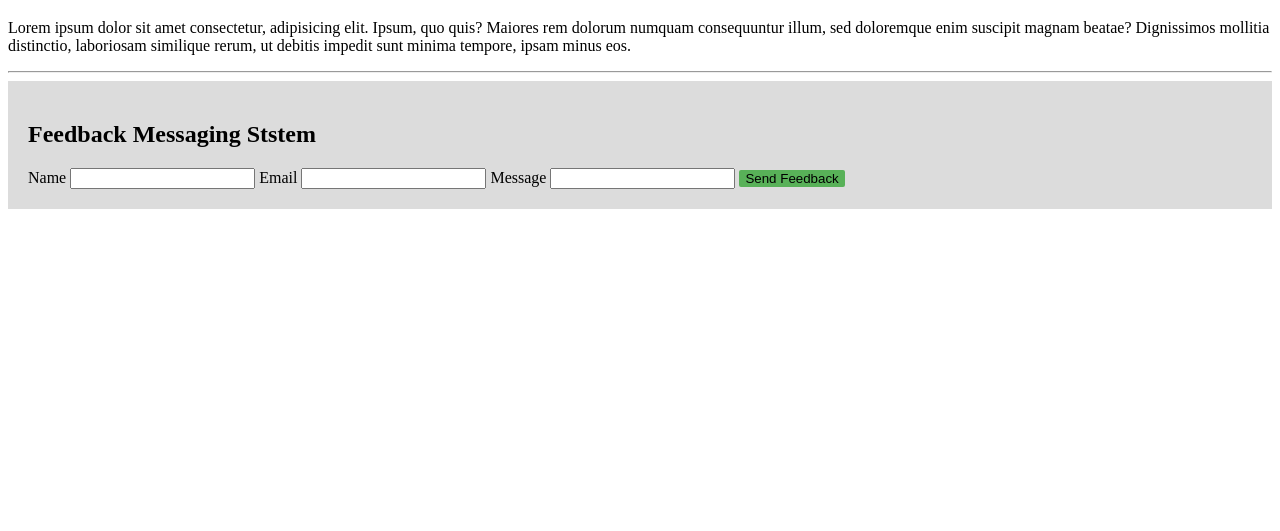
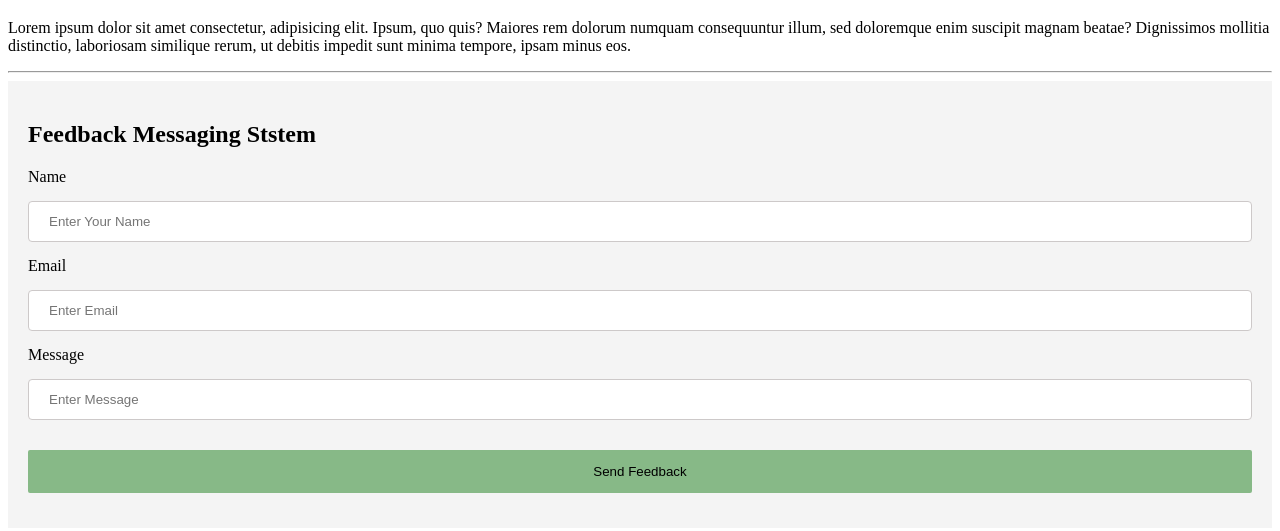
Before and after one commit to Gokulcasper/CSS-Forms-Task, a plain HTML site: page index.html in a window 1280 px wide. Shown: the part 61-592 px from the top of the page. Drawn offline with Linux system fonts and the light colour scheme.

Commit message:
Learned CSS Forms

```diff
--- a/index.html
+++ b/index.html
@@ -20,15 +20,15 @@
 
                 <!--Name-->
                 <label for="name">Name</label>
-                <input type="text" name="Name">
+                <input type="text" name="Name" placeholder="Enter Your Name" required>
 
                 <!--Email-->
                 <label for="email">Email</label>
-                <input type="text" name="Email">
+                <input type="text" name="Email" placeholder="Enter Email" required>
 
                 <!--Message-->
                 <label for="message">Message</label>
-                <input type="text" name="Message">
+                <input type="text" name="Message" placeholder="Enter Message" required>
 
                 <!--Submit Button-->
                 <button type="submit">Send Feedback</button>
--- a/style.css
+++ b/style.css
@@ -1,13 +1,28 @@
 
 
 .formtext{
-background-color: gainsboro;
+background-color: rgb(244, 244, 244);
 padding: 20px;
-
 }
 
-form button{
-background-color: rgb(88, 177, 88);
-border: none;
-border-radius: 2px;
+input[type="text"]{
+    width: 100%;
+    padding: 12px 20px;
+    margin: 15px 0;
+    border:1px solid rgb(205, 201, 201);
+    border-radius: 4px;
+    box-sizing: border-box;
 }
+
+button[type=submit]{
+    width: 100%;
+    background-color: rgb(135, 185, 135);
+    border: none;
+    border-radius: 2px;
+    padding: 14px 20px;
+    margin: 15px 0;
+    cursor: pointer;
+}
+button[type=submit]:hover{
+background-color: rgb(67, 153, 67);
+}
```
